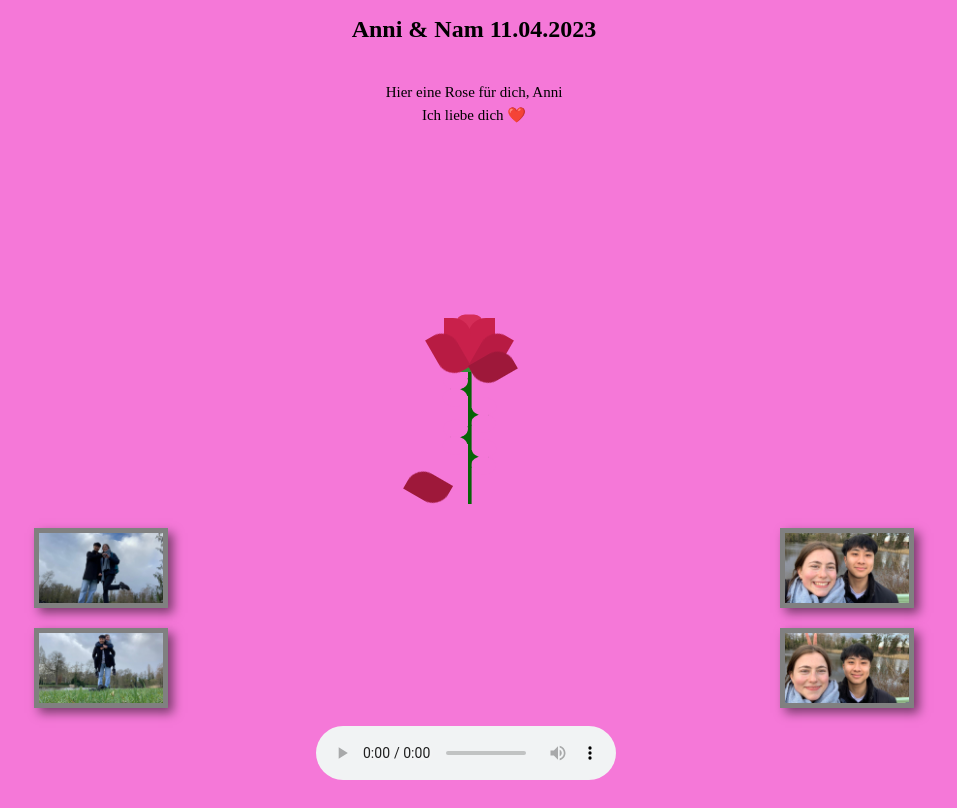
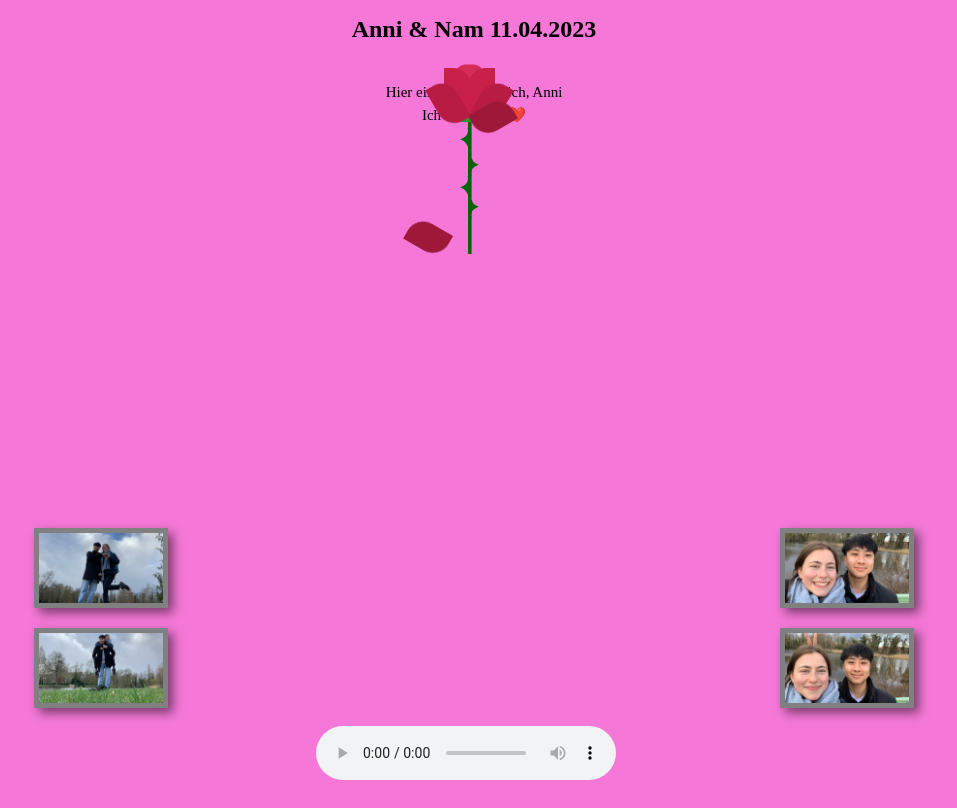
Before and after one commit to NamCung/AnniNamMobile, a plain HTML site: page index.html in a window 1280 px wide. Shown: the whole page, without its empty margins (174-1131 px from the left). Drawn offline with Linux system fonts and the light colour scheme.

Commit message:
Update style.css

```diff
--- a/style.css
+++ b/style.css
@@ -43,7 +43,7 @@ p {
 	left: 0;
 	right: 0;
 	top: 0;
-	bottom: 0;
+	bottom: 30;
 	margin: auto;
 	-moz-transform: scale(0.6);
 	-ms-transform: scale(0.6);
```
